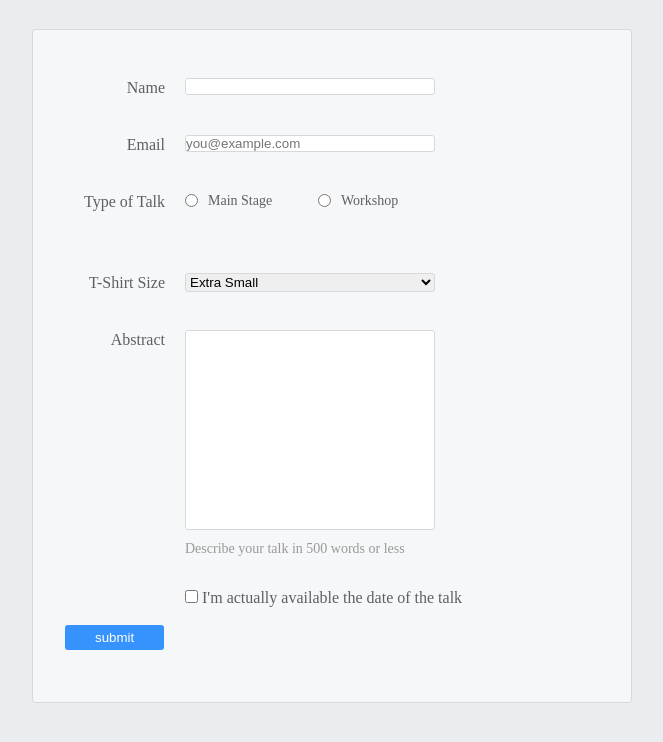
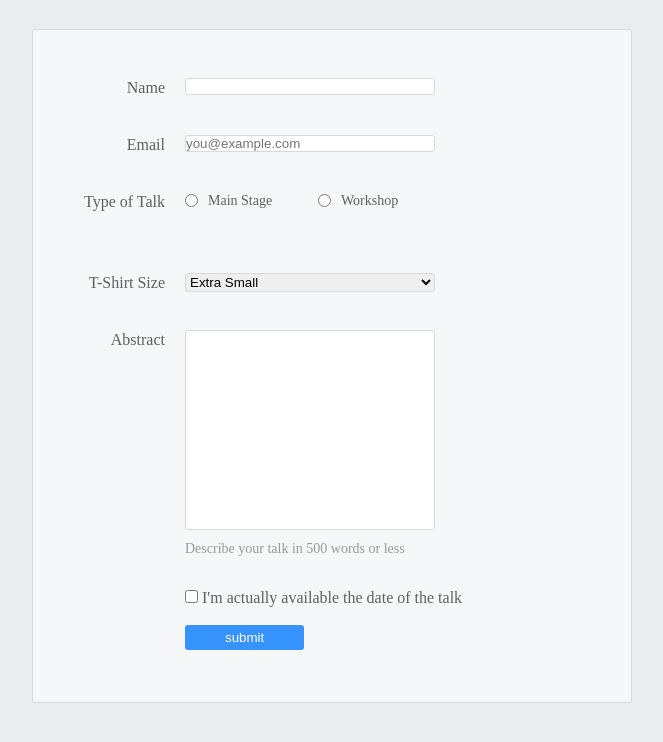
Before and after one commit to SkyMarsh14/form-for-top, a plain HTML site: page index.html in a window 1280 px wide. Shown: the part 186-928 px from the top of the page, without its empty margins (308-971 px from the left). Drawn offline with Linux system fonts and the light colour scheme.

Commit message:
created responsive form

```diff
--- a/styles.css
+++ b/styles.css
@@ -50,10 +50,18 @@ form{
 button{
     background-color: rgba(41, 140, 253, 0.932);
     color:white;
-    padding:5px 30px;
+    padding:5px 40px;
     border-radius:3px;
-    border:white;
+    border:none;
+    cursor: pointer;
 
+}
+.form-row button:hover{
+    background-color: #76aeed;
+}
+
+.form-row button:active{
+    background-color: #407fc7;
 }
 .legacy-form-row{
     border:none;
@@ -158,4 +166,7 @@ button{
     .form-row .instructions{
     margin-left:120px;
     }
+    .form-row button{
+        margin-left:120px;
+    }
 }
```
